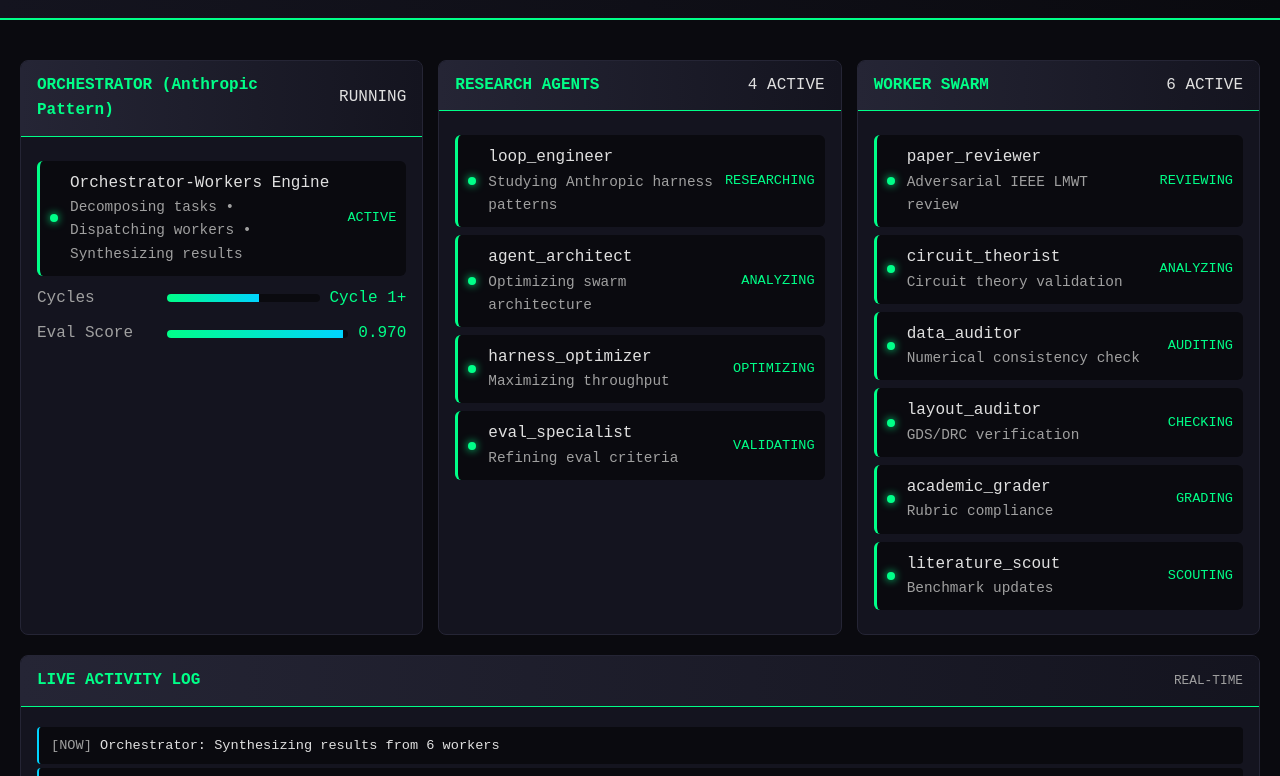
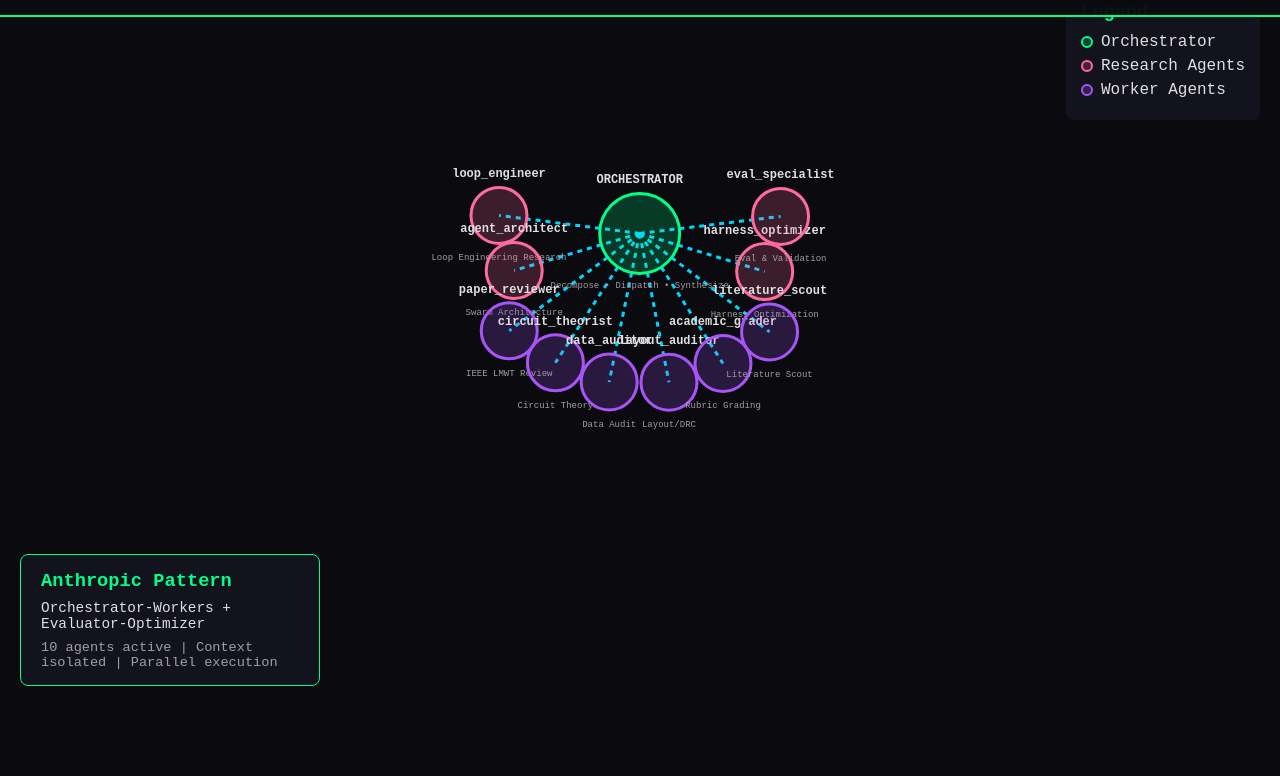
Before and after one commit to Parswanadh/multiphase-divider-v2, a plain HTML site: page agent_dashboard/index.html in a window 1280 px wide. Shown: the part 94-870 px from the top of the page. After the commit the page ends 805 px from the top, so only its background shows below. Drawn offline with nearby package versions, Linux system fonts and the light colour scheme.

Commit message:
feat: graph visualization dashboard

```diff
--- a/agent_dashboard/index.html
+++ b/agent_dashboard/index.html
@@ -3,225 +3,169 @@
 <head>
     <meta charset="UTF-8">
     <meta name="viewport" content="width=device-width, initial-scale=1.0">
-    <title>Agent Swarm Dashboard - Live State</title>
+    <title>Agent Swarm Graph - Orchestrator-Workers</title>
+    <script src="https://d3js.org/d3.v7.min.js"></script>
     <style>
-        :root { --bg: #0a0a0f; --surface: #14141f; --primary: #00ff88; --secondary: #00d4ff; --warn: #ffaa00; --error: #ff4444; --text: #e0e0e0; --text2: #a0a0a0; --border: #252535; }
+        :root { --bg: #0a0a0f; --primary: #00ff88; --secondary: #00d4ff; --warn: #ffaa00; --research: #ff6b9d; --worker: #a855f7; --text: #e0e0e0; --text2: #a0a0a0; }
         * { margin: 0; padding: 0; box-sizing: border-box; }
-        body { font-family: 'SF Mono', 'Fira Code', monospace; background: var(--bg); color: var(--text); line-height: 1.6; }
-        header { background: linear-gradient(90deg, var(--surface) 0%, var(--bg) 100%); padding: 20px 40px; border-bottom: 2px solid var(--primary); display: flex; justify-content: space-between; align-items: center; }
-        h1 { color: var(--primary); font-size: 1.8em; }
-        .status-badge { display: flex; align-items: center; gap: 8px; background: var(--surface); padding: 8px 16px; border-radius: 20px; border: 1px solid var(--primary); }
+        body { font-family: 'SF Mono', 'Fira Code', monospace; background: var(--bg); color: var(--text); overflow: hidden; }
+        header { position: absolute; top: 0; left: 0; right: 0; background: rgba(10,10,15,0.95); padding: 15px 30px; border-bottom: 2px solid var(--primary); z-index: 100; display: flex; justify-content: space-between; align-items: center; }
+        h1 { color: var(--primary); font-size: 1.6em; }
+        .status { display: flex; align-items: center; gap: 8px; }
         .pulse { width: 10px; height: 10px; background: var(--primary); border-radius: 50%; animation: pulse 1s infinite; box-shadow: 0 0 10px var(--primary); }
         @keyframes pulse { 0%, 100% { opacity: 1; } 50% { opacity: 0.4; } }
-        .container { max-width: 1800px; margin: 0 auto; padding: 20px; }
-        .grid { display: grid; grid-template-columns: repeat(auto-fit, minmax(350px, 1fr)); gap: 15px; margin: 20px 0; }
-        .card { background: var(--surface); border: 1px solid var(--border); border-radius: 8px; overflow: hidden; }
-        .card-header { background: linear-gradient(90deg, var(--border) 0%, var(--surface) 100%); padding: 12px 16px; border-bottom: 1px solid var(--primary); display: flex; justify-content: space-between; align-items: center; }
-        .card-title { color: var(--primary); font-weight: 600; }
-        .card-body { padding: 16px; }
-        .agent-item { display: flex; align-items: center; gap: 12px; padding: 10px; margin: 8px 0; background: var(--bg); border-radius: 6px; border-left: 3px solid var(--primary); }
-        .agent-dot { width: 8px; height: 8px; background: var(--primary); border-radius: 50%; box-shadow: 0 0 8px var(--primary); }
-        .agent-info { flex: 1; }
-        .agent-name { color: var(--text); font-weight: 500; }
-        .agent-task { color: var(--text2); font-size: 0.9em; }
-        .agent-status { color: var(--primary); font-size: 0.85em; }
-        .log-entry { padding: 8px 12px; margin: 4px 0; background: var(--bg); border-radius: 4px; font-size: 0.85em; border-left: 2px solid var(--secondary); }
-        .log-time { color: var(--text2); }
-        .log-msg { color: var(--text); }
-        .metric-bar { display: flex; align-items: center; gap: 10px; margin: 10px 0; }
-        .metric-label { width: 120px; color: var(--text2); }
-        .bar { flex: 1; height: 8px; background: var(--bg); border-radius: 4px; overflow: hidden; }
-        .bar-fill { height: 100%; background: linear-gradient(90deg, var(--primary), var(--secondary)); animation: grow 1s ease-out; }
-        @keyframes grow { from { width: 0; } }
-        .timestamp { color: var(--text2); font-size: 0.8em; }
+        svg { width: 100vw; height: 100vh; }
+        .node circle { stroke-width: 3px; cursor: pointer; }
+        .node.orchestrator circle { fill: rgba(0,255,136,0.2); stroke: var(--primary); }
+        .node.research circle { fill: rgba(255,107,157,0.2); stroke: var(--research); }
+        .node.worker circle { fill: rgba(168,85,247,0.2); stroke: var(--worker); }
+        .node text { font-size: 11px; text-anchor: middle; fill: var(--text); }
+        .node .label { font-weight: 600; font-size: 12px; }
+        .node .task { font-size: 9px; fill: var(--text2); }
+        .link { stroke: rgba(0,212,255,0.4); stroke-width: 2px; fill: none; }
+        .link.active { stroke: var(--secondary); stroke-width: 3px; animation: dash 1s linear infinite; }
+        @keyframes dash { to { stroke-dashoffset: -20; } }
+        .info-panel { position: absolute; bottom: 20px; left: 20px; background: rgba(20,20,31,0.95); padding: 15px 20px; border: 1px solid var(--primary); border-radius: 8px; max-width: 300px; }
+        .info-panel h3 { color: var(--primary); margin-bottom: 8px; }
+        .legend { position: absolute; top: 80px; right: 20px; background: rgba(20,20,31,0.95); padding: 15px; border: 1px solid var(--border); border-radius: 8px; }
+        .legend-item { display: flex; align-items: center; gap: 8px; margin: 6px 0; }
+        .legend-dot { width: 12px; height: 12px; border-radius: 50%; border: 2px solid; }
     </style>
-    <meta http-equiv="refresh" content="5">
+    <meta http-equiv="refresh" content="3">
 </head>
 <body>
     <header>
         <div>
-            <h1>⚡ AGENT SWARM DASHBOARD</h1>
-            <span class="timestamp">Auto-refresh every 5s | Live State Monitor</span>
+            <h1>🌐 AGENT SWARM TOPOLOGY - Orchestrator-Workers Graph</h1>
+            <span style="color: var(--text2); font-size: 0.9em;">Real-time graph visualization | Auto-updating every 3s</span>
         </div>
-        <div class="status-badge">
+        <div class="status">
             <div class="pulse"></div>
-            <span style="color: var(--primary);">SWARM ACTIVE</span>
+            <span style="color: var(--primary);">SWARM ACTIVE | Model: iceman-contributor-free</span>
         </div>
     </header>
 
-    <div class="container">
-        <div class="grid">
-            <div class="card">
-                <div class="card-header">
-                    <span class="card-title">ORCHESTRATOR (Anthropic Pattern)</span>
-                    <span class="status">RUNNING</span>
-                </div>
-                <div class="card-body">
-                    <div class="agent-item">
-                        <div class="agent-dot"></div>
-                        <div class="agent-info">
-                            <div class="agent-name">Orchestrator-Workers Engine</div>
-                            <div class="agent-task">Decomposing tasks • Dispatching workers • Synthesizing results</div>
-                        </div>
-                        <span class="agent-status">ACTIVE</span>
-                    </div>
-                    <div class="metric-bar">
-                        <span class="metric-label">Cycles</span>
-                        <div class="bar"><div class="bar-fill" style="width: 60%"></div></div>
-                        <span style="color: var(--primary);">Cycle 1+</span>
-                    </div>
-                    <div class="metric-bar">
-                        <span class="metric-label">Eval Score</span>
-                        <div class="bar"><div class="bar-fill" style="width: 97%"></div></div>
-                        <span style="color: var(--primary);">0.970</span>
-                    </div>
-                </div>
-            </div>
+    <svg id="graph"></svg>
 
-            <div class="card">
-                <div class="card-header">
-                    <span class="card-title">RESEARCH AGENTS</span>
-                    <span class="status">4 ACTIVE</span>
-                </div>
-                <div class="card-body">
-                    <div class="agent-item">
-                        <div class="agent-dot"></div>
-                        <div class="agent-info">
-                            <div class="agent-name">loop_engineer</div>
-                            <div class="agent-task">Studying Anthropic harness patterns</div>
-                        </div>
-                        <span class="agent-status">RESEARCHING</span>
-                    </div>
-                    <div class="agent-item">
-                        <div class="agent-dot"></div>
-                        <div class="agent-info">
-                            <div class="agent-name">agent_architect</div>
-                            <div class="agent-task">Optimizing swarm architecture</div>
-                        </div>
-                        <span class="agent-status">ANALYZING</span>
-                    </div>
-                    <div class="agent-item">
-                        <div class="agent-dot"></div>
-                        <div class="agent-info">
-                            <div class="agent-name">harness_optimizer</div>
-                            <div class="agent-task">Maximizing throughput</div>
-                        </div>
-                        <span class="agent-status">OPTIMIZING</span>
-                    </div>
-                    <div class="agent-item">
-                        <div class="agent-dot"></div>
-                        <div class="agent-info">
-                            <div class="agent-name">eval_specialist</div>
-                            <div class="agent-task">Refining eval criteria</div>
-                        </div>
-                        <span class="agent-status">VALIDATING</span>
-                    </div>
-                </div>
-            </div>
-
-            <div class="card">
-                <div class="card-header">
-                    <span class="card-title">WORKER SWARM</span>
-                    <span class="status">6 ACTIVE</span>
-                </div>
-                <div class="card-body">
-                    <div class="agent-item">
-                        <div class="agent-dot"></div>
-                        <div class="agent-info">
-                            <div class="agent-name">paper_reviewer</div>
-                            <div class="agent-task">Adversarial IEEE LMWT review</div>
-                        </div>
-                        <span class="agent-status">REVIEWING</span>
-                    </div>
-                    <div class="agent-item">
-                        <div class="agent-dot"></div>
-                        <div class="agent-info">
-                            <div class="agent-name">circuit_theorist</div>
-                            <div class="agent-task">Circuit theory validation</div>
-                        </div>
-                        <span class="agent-status">ANALYZING</span>
-                    </div>
-                    <div class="agent-item">
-                        <div class="agent-dot"></div>
-                        <div class="agent-info">
-                            <div class="agent-name">data_auditor</div>
-                            <div class="agent-task">Numerical consistency check</div>
-                        </div>
-                        <span class="agent-status">AUDITING</span>
-                    </div>
-                    <div class="agent-item">
-                        <div class="agent-dot"></div>
-                        <div class="agent-info">
-                            <div class="agent-name">layout_auditor</div>
-                            <div class="agent-task">GDS/DRC verification</div>
-                        </div>
-                        <span class="agent-status">CHECKING</span>
-                    </div>
-                    <div class="agent-item">
-                        <div class="agent-dot"></div>
-                        <div class="agent-info">
-                            <div class="agent-name">academic_grader</div>
-                            <div class="agent-task">Rubric compliance</div>
-                        </div>
-                        <span class="agent-status">GRADING</span>
-                    </div>
-                    <div class="agent-item">
-                        <div class="agent-dot"></div>
-                        <div class="agent-info">
-                            <div class="agent-name">literature_scout</div>
-                            <div class="agent-task">Benchmark updates</div>
-                        </div>
-                        <span class="agent-status">SCOUTING</span>
-                    </div>
-                </div>
-            </div>
+    <div class="legend">
+        <h3 style="color: var(--primary); margin-bottom: 10px;">Legend</h3>
+        <div class="legend-item">
+            <div class="legend-dot" style="background: rgba(0,255,136,0.2); border-color: var(--primary);"></div>
+            <span>Orchestrator</span>
         </div>
-
-        <div class="card">
-            <div class="card-header">
-                <span class="card-title">LIVE ACTIVITY LOG</span>
-                <span class="timestamp">REAL-TIME</span>
-            </div>
-            <div class="card-body">
-                <div class="log-entry">
-                    <span class="log-time">[NOW]</span>
-                    <span class="log-msg">Orchestrator: Synthesizing results from 6 workers</span>
-                </div>
-                <div class="log-entry">
-                    <span class="log-time">[NOW]</span>
-                    <span class="log-msg">Evaluator: Scoring outputs against 6 criteria - Score: 0.970</span>
-                </div>
-                <div class="log-entry">
-                    <span class="log-time">[NOW]</span>
-                    <span class="log-msg">Optimizer: Threshold met, queuing for commit/push</span>
-                </div>
-                <div class="log-entry">
-                    <span class="log-time">[NOW]</span>
-                    <span class="log-msg">Research Team: Applied 5 improvements from loop engineering study</span>
-                </div>
-                <div class="log-entry">
-                    <span class="log-time">[NOW]</span>
-                    <span class="log-msg">Continuous Improver: Reviewing paper, reports, pipeline</span>
-                </div>
-            </div>
+        <div class="legend-item">
+            <div class="legend-dot" style="background: rgba(255,107,157,0.2); border-color: var(--research);"></div>
+            <span>Research Agents</span>
         </div>
-
-        <div class="card" style="margin-top: 20px;">
-            <div class="card-header">
-                <span class="card-title">SYSTEM INFO</span>
-            </div>
-            <div class="card-body">
-                <p><strong>Model:</strong> <span style="color: var(--primary);">opencode-go/iceman-contributor-free</span> (FREE ONLY)</p>
-                <p><strong>Pattern:</strong> Orchestrator-Workers + Evaluator-Optimizer</p>
-                <p><strong>Context Isolation:</strong> Enabled per worker</p>
-                <p><strong>Auto-Commit/Push:</strong> Enabled</p>
-                <p><strong>Continuous Mode:</strong> Infinite loop with 60s intervals</p>
-            </div>
+        <div class="legend-item">
+            <div class="legend-dot" style="background: rgba(168,85,247,0.2); border-color: var(--worker);"></div>
+            <span>Worker Agents</span>
         </div>
     </div>
 
-    <footer style="text-align: center; padding: 30px; color: var(--text2); border-top: 1px solid var(--border); margin-top: 40px;">
-        <p>Agent Swarm Dashboard | Powered by Anthropic Loop Engineering | All Free Models</p>
-    </footer>
+    <div class="info-panel">
+        <h3>Anthropic Pattern</h3>
+        <p style="font-size: 0.9em; margin: 5px 0;">Orchestrator-Workers + Evaluator-Optimizer</p>
+        <p style="font-size: 0.85em; color: var(--text2); margin-top: 8px;">10 agents active | Context isolated | Parallel execution</p>
+    </div>
+
+    <script>
+        const data = {
+            nodes: [
+                {id: "orchestrator", group: "orchestrator", label: "ORCHESTRATOR", task: "Decompose • Dispatch • Synthesize", x: 400, y: 100},
+                {id: "loop_engineer", group: "research", label: "loop_engineer", task: "Loop Engineering Research", x: 200, y: 250},
+                {id: "agent_architect", group: "research", label: "agent_architect", task: "Swarm Architecture", x: 300, y: 250},
+                {id: "harness_optimizer", group: "research", label: "harness_optimizer", task: "Harness Optimization", x: 500, y: 250},
+                {id: "eval_specialist", group: "research", label: "eval_specialist", task: "Eval & Validation", x: 600, y: 250},
+                {id: "paper_reviewer", group: "worker", label: "paper_reviewer", task: "IEEE LMWT Review", x: 150, y: 400},
+                {id: "circuit_theorist", group: "worker", label: "circuit_theorist", task: "Circuit Theory", x: 250, y: 400},
+                {id: "data_auditor", group: "worker", label: "data_auditor", task: "Data Audit", x: 350, y: 400},
+                {id: "layout_auditor", group: "worker", label: "layout_auditor", task: "Layout/DRC", x: 450, y: 400},
+                {id: "academic_grader", group: "worker", label: "academic_grader", task: "Rubric Grading", x: 550, y: 400},
+                {id: "literature_scout", group: "worker", label: "literature_scout", task: "Literature Scout", x: 650, y: 400}
+            ],
+            links: [
+                {source: "orchestrator", target: "loop_engineer"},
+                {source: "orchestrator", target: "agent_architect"},
+                {source: "orchestrator", target: "harness_optimizer"},
+                {source: "orchestrator", target: "eval_specialist"},
+                {source: "orchestrator", target: "paper_reviewer"},
+                {source: "orchestrator", target: "circuit_theorist"},
+                {source: "orchestrator", target: "data_auditor"},
+                {source: "orchestrator", target: "layout_auditor"},
+                {source: "orchestrator", target: "academic_grader"},
+                {source: "orchestrator", target: "literature_scout"}
+            ]
+        };
+
+        const svg = d3.select("#graph");
+        const width = window.innerWidth;
+        const height = window.innerHeight;
+
+        const g = svg.append("g");
+
+        const zoom = d3.zoom().scaleExtent([0.5, 2]).on("zoom", (e) => g.attr("transform", e.transform));
+        svg.call(zoom);
+
+        const simulation = d3.forceSimulation(data.nodes)
+            .force("link", d3.forceLink(data.links).id(d => d.id).distance(120))
+            .force("charge", d3.forceManyBody().strength(-400))
+            .force("center", d3.forceCenter(width/2, height/2))
+            .force("x", d3.forceX().x(d => d.x || width/2).strength(0.1))
+            .force("y", d3.forceY().y(d => d.y || height/2).strength(0.1));
+
+        const link = g.append("g")
+            .selectAll("line")
+            .data(data.links)
+            .join("line")
+            .attr("class", "link active")
+            .attr("stroke-dasharray", "5,5");
+
+        const node = g.append("g")
+            .selectAll(".node")
+            .data(data.nodes)
+            .join("g")
+            .attr("class", d => `node ${d.group}`)
+            .call(d3.drag()
+                .on("start", dragstarted)
+                .on("drag", dragged)
+                .on("end", dragended));
+
+        node.append("circle")
+            .attr("r", d => d.group === "orchestrator" ? 40 : 28);
+
+        node.append("text")
+            .attr("class", "label")
+            .attr("dy", d => d.group === "orchestrator" ? -50 : -38)
+            .text(d => d.label);
+
+        node.append("text")
+            .attr("class", "task")
+            .attr("dy", d => d.group === "orchestrator" ? 55 : 45)
+            .text(d => d.task);
+
+        simulation.on("tick", () => {
+            link.attr("x1", d => d.source.x).attr("y1", d => d.source.y)
+                .attr("x2", d => d.target.x).attr("y2", d => d.target.y);
+            node.attr("transform", d => `translate(${d.x},${d.y})`);
+        });
+
+        function dragstarted(event) {
+            if (!event.active) simulation.alphaTarget(0.3).restart();
+            event.subject.fx = event.subject.x;
+            event.subject.fy = event.subject.y;
+        }
+        function dragged(event) {
+            event.subject.fx = event.x;
+            event.subject.fy = event.y;
+        }
+        function dragended(event) {
+            if (!event.active) simulation.alphaTarget(0);
+            event.subject.fx = null;
+            event.subject.fy = null;
+        }
+
+        setTimeout(() => simulation.stop(), 3000);
+    </script>
 </body>
 </html>
```
